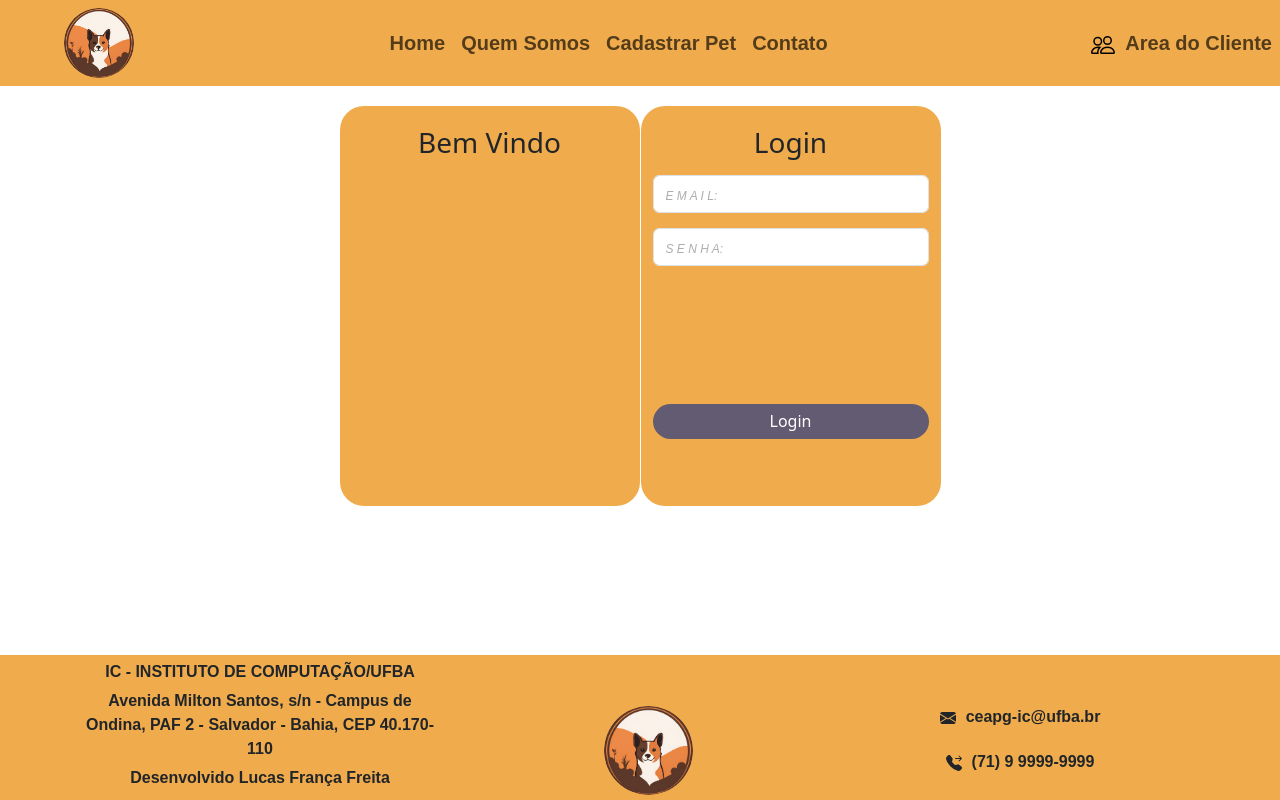
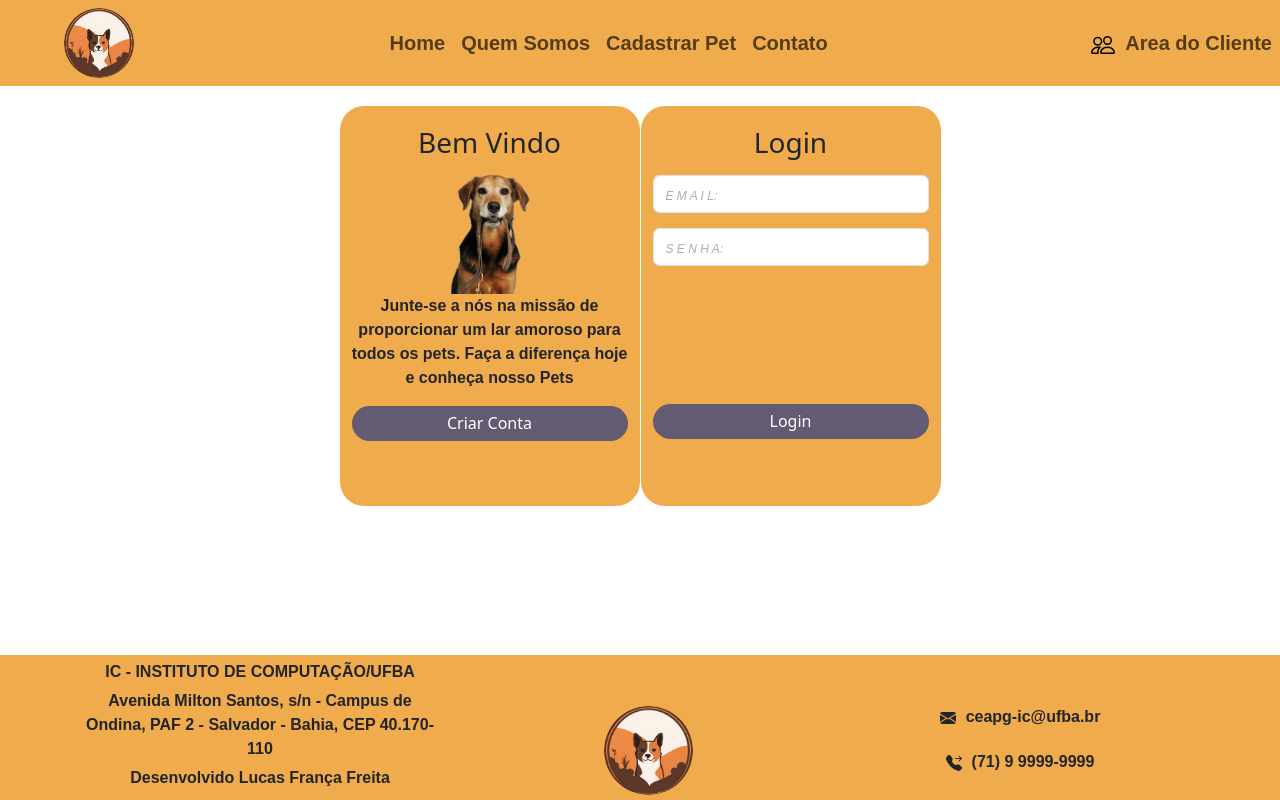
Before and after one commit to lucasff21/recpet-front, a React (Create React App) app: page /area-cliente in a window 1280 px wide. Built offline with nearby package versions, Linux system fonts and the light colour scheme.

Commit message:
tela account OK

```diff
--- a/src/AppRoutes.js
+++ b/src/AppRoutes.js
@@ -4,6 +4,7 @@ import Home from "./pages/Home"; // Importar a Home
 import CustomerArea from "./pages/CustomerArea";
 import Signup from "./pages/Signup";
 import AdminArea from "./pages/AdminArea";
+import CreateAccount from "./pages/CreateAccount";
 
 
 const getToken = () => {
@@ -21,6 +22,7 @@ const AppRoutes = () => (
             <Route path="/" element={<Home />} />
             <Route path="/signup" element={<Signup />} />
             <Route path="/area-cliente" element={<CustomerArea />} />
+            <Route path="/criar-conta" element={<CreateAccount />} />
 
 
             {/* ROTAS PROTEGIDA*/}
--- a/src/components/Footer.js
+++ b/src/components/Footer.js
@@ -14,7 +14,7 @@ const Footer = () => {
                         </ul>
                     </div>
                     <div className ="col-4">
-                        <img src={logo} alt="Logo" className="rounded-circle-footer" />
+                        <img src={logo} alt="Logo" className="rounded-circle-footer img-footer-pet" />
 
                     </div>
                     <div className ="col-4">
--- a/src/components/Layout.js
+++ b/src/components/Layout.js
@@ -3,14 +3,14 @@ import NavBar from './NavBar';
 import '../styles/StyledComponentLayout.css';
 
 
-const Layout = ({ children }) => {
+const Layout = ({ children, showNavBar= true, showFooter = true }) => {
     return (
         <div className="layout-container">
-            <NavBar />
+            {showNavBar && <NavBar />}
             <main>
                 {children}
             </main>
-            <Footer />
+            {showFooter && <Footer />}
         </div>
     );
 };
--- /dev/null
+++ b/src/pages/CreateAccount.js
@@ -0,0 +1,12 @@
+import Layout from "../components/Layout";
+
+const CreateAccount = () => {
+    return (
+        <Layout showFooter={false}>
+            <p>CRIAR CONTA</p>
+        </Layout>
+
+    )
+}
+
+export default CreateAccount;
--- a/src/pages/CustomerArea.js
+++ b/src/pages/CustomerArea.js
@@ -3,6 +3,7 @@ import { useNavigate } from 'react-router-dom'; // Importando useNavigate
 import Layout from "../components/Layout";
 import "../styles/CustomerArea.css";
 import { loginUser } from "../services/ApiUser";
+import petImage from '../assets/pet-createaccount.png';
 
 const CustomerArea = () => {
     const [email, setEmail] = useState('');
@@ -11,7 +12,7 @@ const CustomerArea = () => {
 
 
     const login = async () => {
-        if (email && password){
+        if (email && password) {
             try {
                 const response = await loginUser(email, password);
 
@@ -29,12 +30,20 @@ const CustomerArea = () => {
             console.log("Email ou senha não preenchidos");
         }
     };
+
+    const acessarCriarConta = () => {
+        navigate("/criar-conta");
+    }
     return (
         <Layout>
             <div className="container" id="div-principal-customer">
                 <div className="row">
                     <div className="col card-creat-account">
                         <h3>Bem Vindo</h3>
+                        <img src={petImage} alt="Logo" className="img-pet" />
+                        <p className="text-creat-account">Junte-se a nós na missão de proporcionar um lar amoroso para todos os pets.
+                            Faça a diferença hoje e conheça nosso Pets</p>
+                        <button type="submit" className="button-customer" onClick={acessarCriarConta}>Criar Conta</button>
                     </div>
                     <div className="col card-login-account">
                         <h3>Login</h3>
@@ -44,10 +53,7 @@ const CustomerArea = () => {
 
                                 <input type="password" className="form-control" value={password} onChange={(e) => setPassword(e.target.value)} id="exampleInputPassword1" placeholder="S E N H A:" />
                             </div>
-                            <div>
-
-                            </div>
-                            <button type="submit" className="button-customer">Login</button>
+                            <button type="submit" className="button-customer button-customer-area">Login</button>
                         </form>
                     </div>
                 </div>
--- a/src/styles/CustomerArea.css
+++ b/src/styles/CustomerArea.css
@@ -26,10 +26,20 @@
     font-family: Arial, Helvetica, sans-serif
 }
 
-.card-login-account button{
-    margin-top: 50%;
-}
-
 .card-login-account ::placeholder{
     font-style: italic;
 }
+
+.img-pet{
+    width: 35%;
+}
+
+.text-creat-account{
+    font-size: 16px;
+    font-weight: bolder;
+    font-family: Arial, Helvetica, sans-serif;
+}
+
+.button-customer-area{
+    margin-top: 50%;
+}
```
Also changed, not shown: src/assets/pet-createaccount.png (added).
